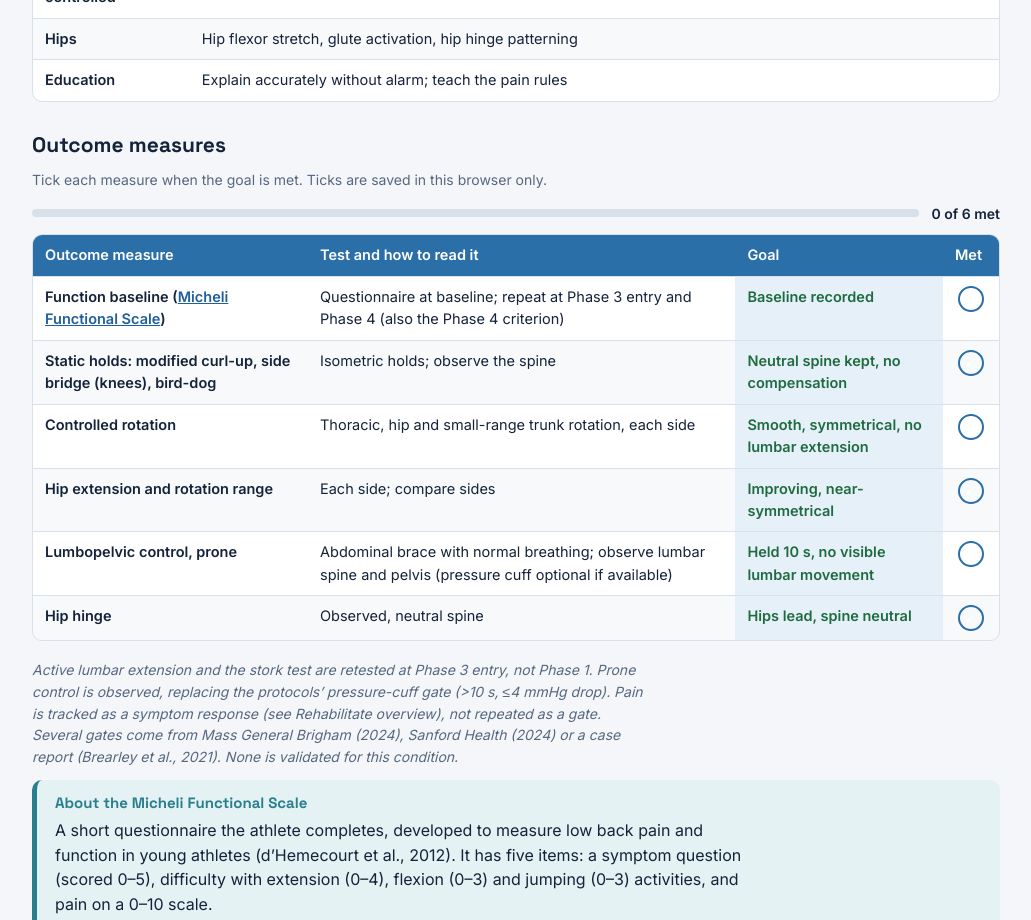
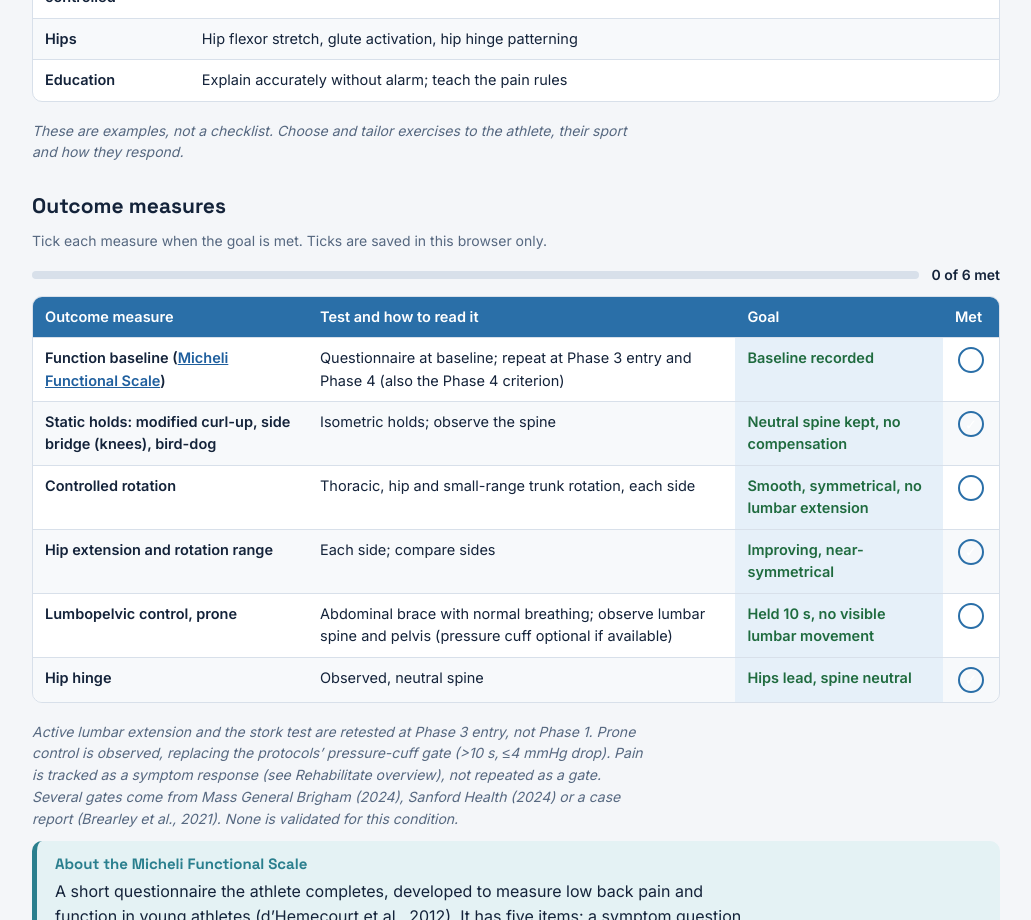
Before and after one commit to kanecousins/Back-In-The-Game-, a plain HTML site: page phase-1.html in a window 1280 px wide. Shown: the part 880-1800 px from the top of the page, without its empty margins (124-1155 px from the left). Drawn offline with Linux system fonts and the light colour scheme.

Commit message:
Phases 1-4: note that exercises are examples to tailor
Co-Authored-By: Claude Opus 5.5 <noreply@anthropic.com>
Claude-Session: https://claude.ai/code/session_01BosYQWU7KBfHmUpwv8zkF3

```diff
--- a/phase-1.html
+++ b/phase-1.html
@@ -91,6 +91,12 @@
             </tbody>
           </table>
         </div>
+        <p class="small">
+          <em
+            >These are examples, not a checklist. Choose and tailor exercises to the athlete, their sport and
+            how they respond.</em
+          >
+        </p>
         <h2>Outcome measures</h2>
         <p class="small">Tick each measure when the goal is met. Ticks are saved in this browser only.</p>
         <div class="progress" data-grp="ph1" data-n="6">
```
Also changed, not shown: phase-2.html (+6 -0 lines), phase-3.html (+6 -0 lines), phase-4.html (+6 -0 lines).
